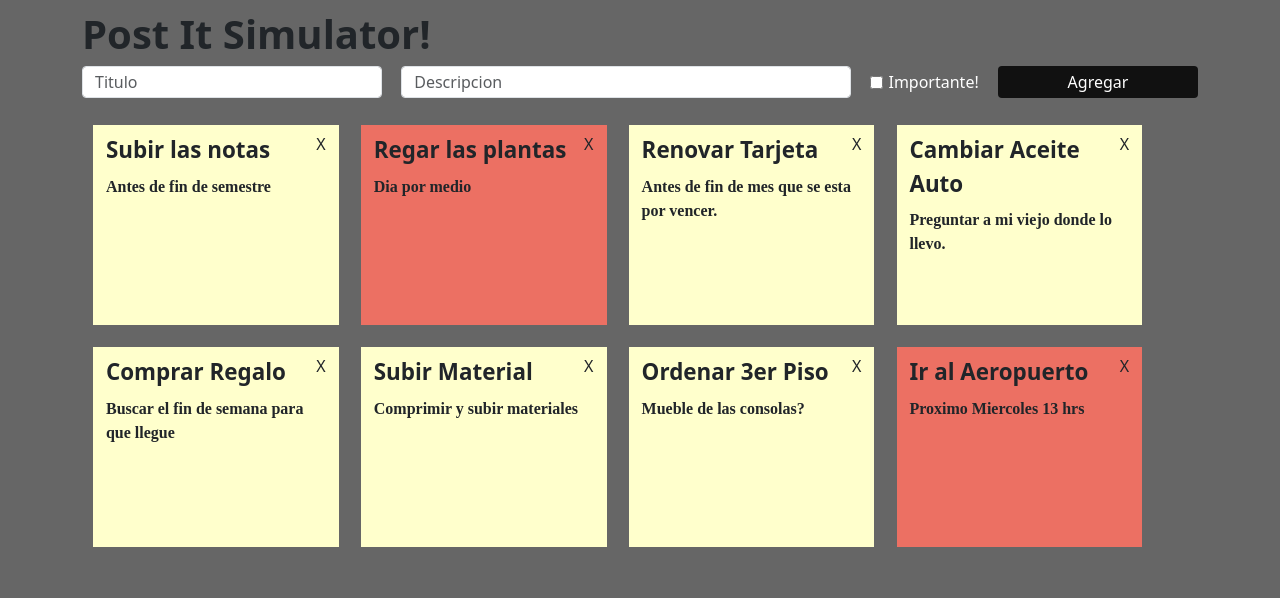
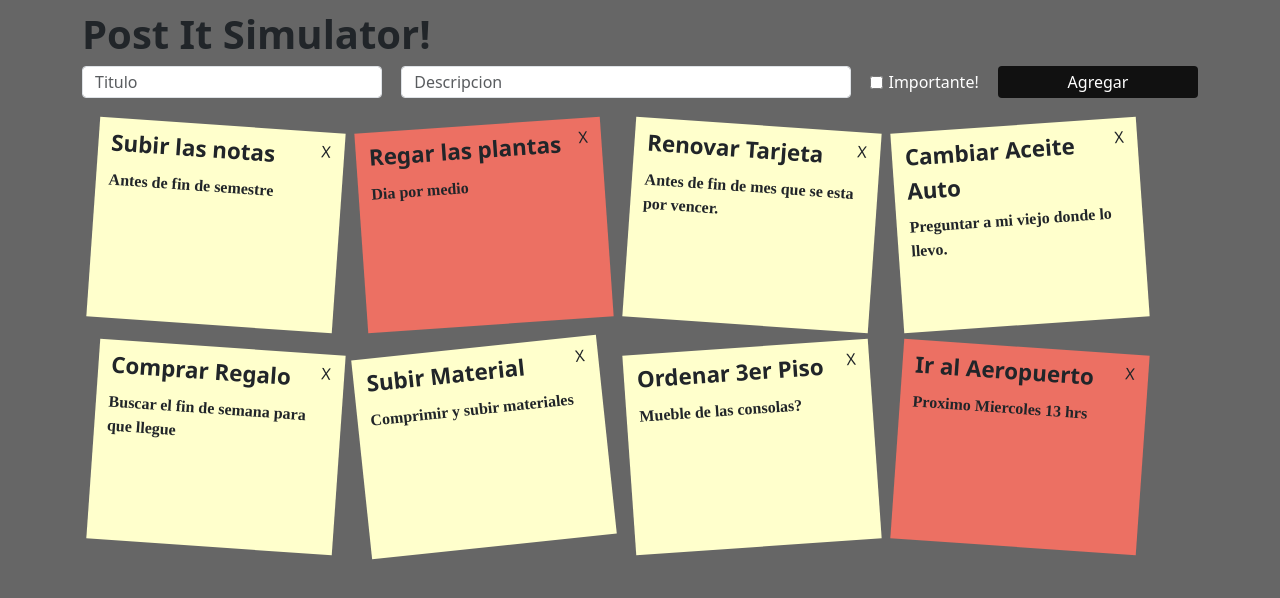
Before and after one commit to AshYamada/proyecto-pizarra, a React (Create React App) app: page / in a window 1280 px wide. Shown: the top 598 px of the page. Built offline with nearby package versions, Linux system fonts and the light colour scheme.

Commit message:
commit 6

```diff
--- a/public/estilos.css
+++ b/public/estilos.css
@@ -107,3 +107,27 @@
     font-family: cursive;
     font-weight: bold;
 }
+
+.rotar1 {
+    rotate: 2deg;
+}
+
+.rotar2 {
+    rotate: 4deg
+}
+
+.rotar3 {
+    rotate: 6deg;
+}
+
+.rotar4 {
+    rotate: -2deg
+}
+
+.rotar5 {
+    rotate: -4deg;
+}
+
+.rotar6 {
+    rotate: -6deg
+}
--- a/src/components/Nota.jsx
+++ b/src/components/Nota.jsx
@@ -1,30 +1,45 @@
 export function Nota({ nota, updateNotas }) {
   const { id, titulo, descripcion, importancia } = nota;
+  let clase = "";
+  const x1 = Math.random()*10;
+  const x2 = Math.random()*10;
+
+  /* Asigna el color */
+  if (importancia) {
+    clase += "rojo nota";
+  } else {
+    clase += "amarillo nota";
+  }
+
+  /* Asigna la rotacion de las notas */
+  if (x1 <= 5) {
+    if (x2 <= 3) {
+      clase += " rotar1";
+    } else if (x2 <= 6) {
+      clase += " rotar2";
+    } else {
+      clase += " rotar2";
+    }
+  } else {
+    if (x2 <= 3) {
+      clase += " rotar4";
+    } else if (x2 <= 6) {
+      clase += " rotar5";
+    } else {
+      clase += " rotar6";
+    }
+  }
 
   const eliminarNota = () => updateNotas(id);
 
-  if (importancia) {
-    return (
-      <div className="rojo nota">
-        <div>
-          <div className="titulo">{titulo}</div>
-          <div className="X">
-            <button onClick={eliminarNota} className="btn">X</button>
-          </div>
-        </div>
-        <div className="descripcion">
-            {descripcion}
-        </div>
-      </div>
-    );
-  }
-
   return (
-    <div className="amarillo nota">
+    <div className={clase}>
       <div>
         <div className="titulo">{titulo}</div>
         <div className="X">
-          <button onClick={eliminarNota} className="btn">X</button>
+          <button onClick={eliminarNota} className="btn">
+            X
+          </button>
         </div>
       </div>
       <div className="descripcion">{descripcion}</div>
```
